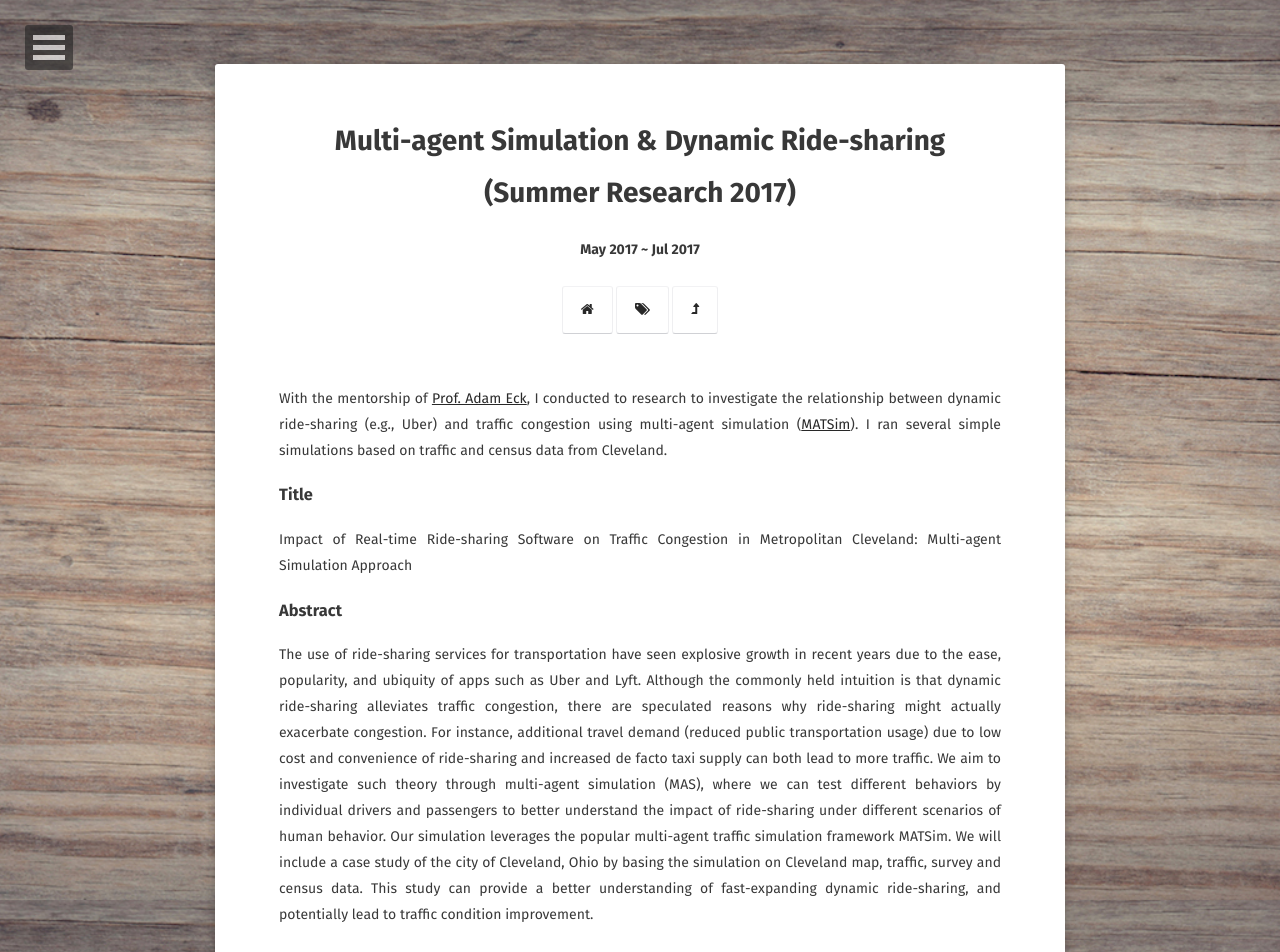
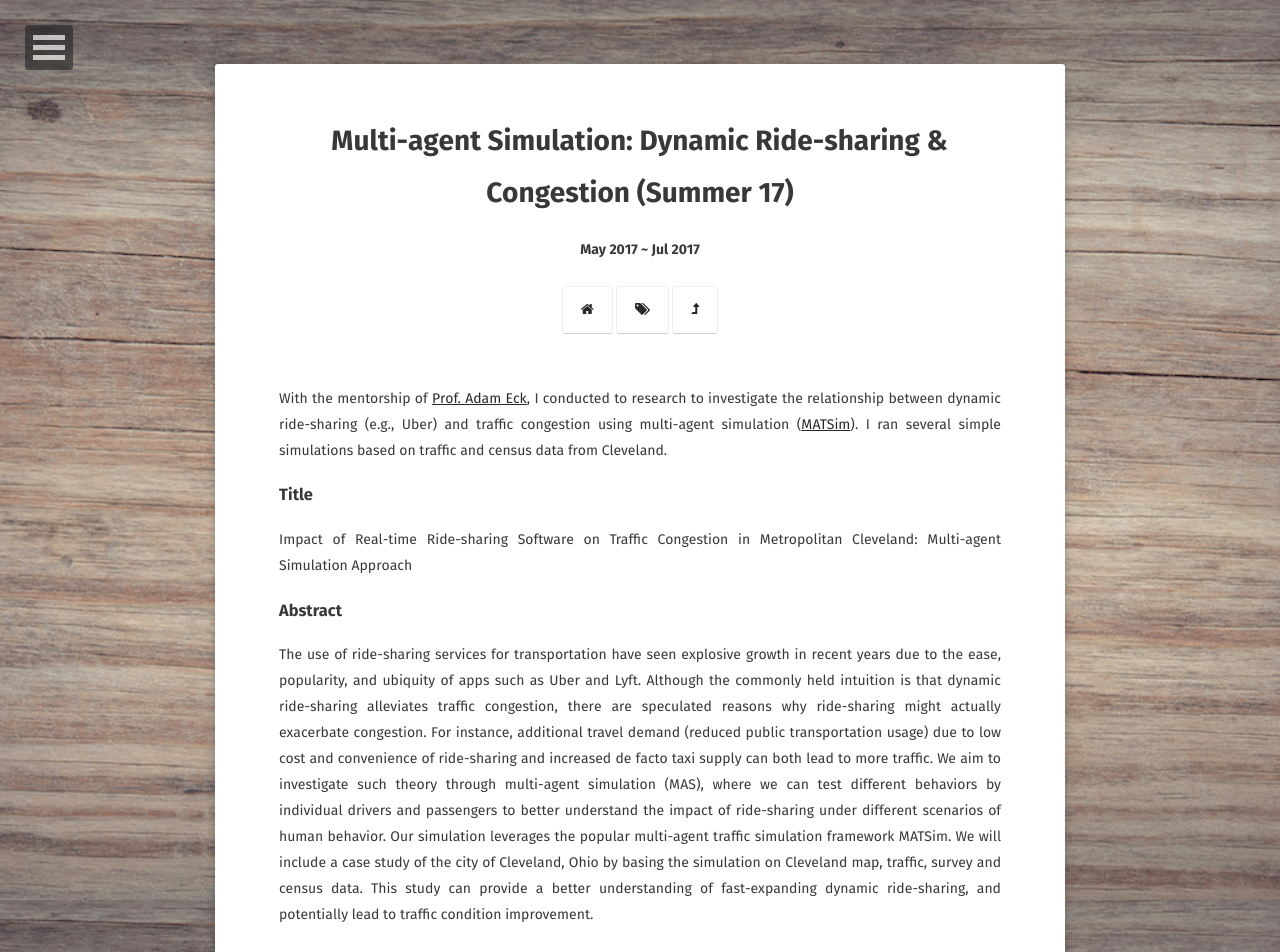
Before and after one commit to ai-xiaihai/ai-xiaihai.github.io, a Jekyll site: the page built from _posts/2017-05-31-research17.md, in a window 1280 px wide. Shown: the top 952 px of the page. Built offline with Jekyll 4.4.1, drawn with Linux system fonts in a browser that asks for light colours; some web fonts are replaced.

Commit message:
Update 2017-05-31-research17.md

```diff
--- a/_posts/2017-05-31-research17.md
+++ b/_posts/2017-05-31-research17.md
@@ -1,6 +1,6 @@
 ---
 layout: post
-title: "Multi-agent Simulation & Dynamic Ride-sharing (Summer Research 2017)"
+title: "Multi-agent Simulation: Dynamic Ride-sharing & Congestion (Summer 17)"
 date: 2017-05-31
 end_date: 2017-07-31
 excerpt: "With the mentorship of Prof. Adam Eck, I conducted to research to investigate the relationship between dynamic ride-sharing (e.g., Uber) and traffic congestion using multi-agent simulation (MATSim)."
```
